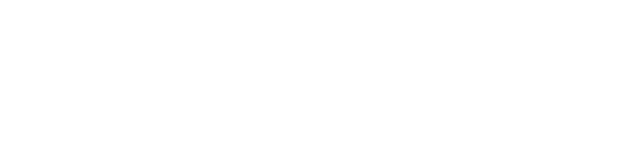
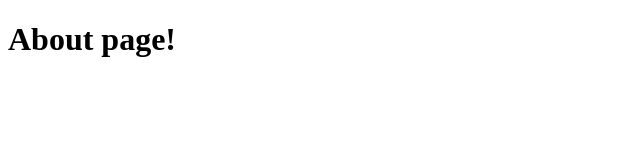
Before and after one commit to ExcitedLethargy/whsenviro, a website: page public/html/about.html in a window 1280 px wide. Shown: the whole page, without its empty margins (0-640 px from the left). Drawn offline with Linux system fonts and the light colour scheme.

Commit message:
Added placeholder title to 'About' page

```diff
--- a/public/html/about.html
+++ b/public/html/about.html
@@ -5,5 +5,6 @@
         <meta name="title" content="About">
         <meta name="viewport" content="width=device-width, initial-scale=1.0">
         <title>About - WHS Enviro Club Audit</title>
+        <h1>About page!</h1>
     </head>
 </html>
```
